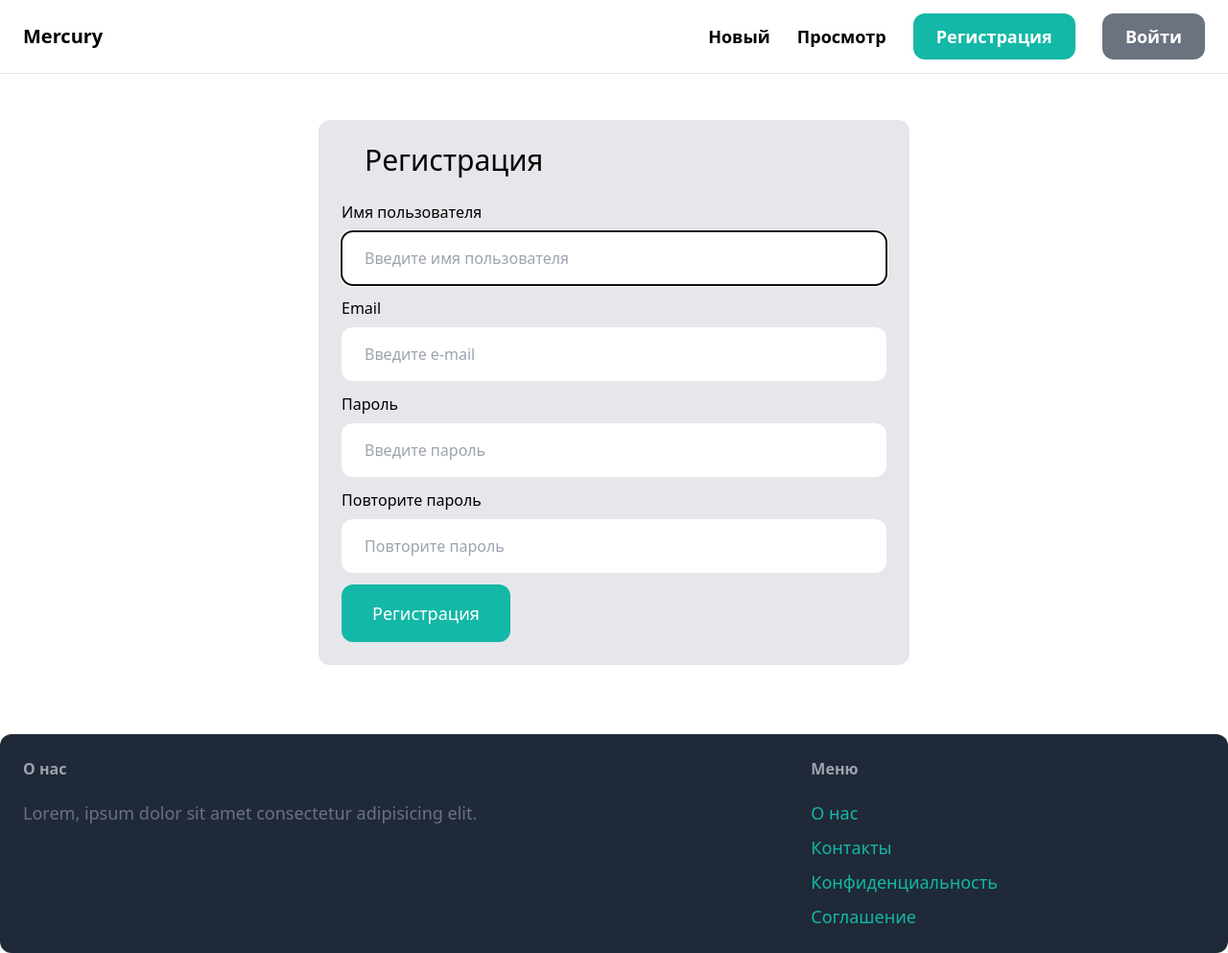
After one commit to VimWeiss/App, a Django app: page /signup/ in a window 1280 px wide. The commit adds this page. Shown: the whole page at 96% size. Run offline with Django 5.2, Linux system fonts and the light colour scheme; some libraries are stand-ins or nearby versions.

Commit message:
16042024

```diff
--- a/django_market/mercury/item/views.py
+++ b/django_market/mercury/item/views.py
@@ -4,7 +4,9 @@ from .models import Item
 
 def detail(request, pk):
     item = get_object_or_404(Item, pk=pk)
+    related_items = Item.objects.filter(category=item.category, is_sold=False).exclude(pk=pk)[0:3]
 
     return render(request, 'item/detail.html', {
         'item': item,
+        'related_items': related_items,
     })
--- a/django_market/mercury/mercury/urls.py
+++ b/django_market/mercury/mercury/urls.py
@@ -2,11 +2,10 @@ from django.conf import settings
 from django.conf.urls.static import static
 from django.contrib import admin
 from django.urls import path, include
-from mercury_core.views import index, contact
+
 
 urlpatterns = [
-    path('', index, name='index'),
+    path('', include('mercury_core.urls') ),
     path('items/', include('item.urls')),
-    path('contact/', contact, name='contact'),
     path('admin/', admin.site.urls),
 ] + static(settings.MEDIA_URL, document_root=settings.MEDIA_ROOT)
--- /dev/null
+++ b/django_market/mercury/mercury_core/forms.py
@@ -0,0 +1,29 @@
+from django import forms
+from django.contrib.auth.forms import UserCreationForm
+from django.contrib.auth.models import User
+
+
+class SignupForm(UserCreationForm):
+    class Meta:
+        model = User
+        fields = ('username', 'email', 'password1', 'password2')
+
+    username = forms.CharField(widget=forms.TextInput(attrs={
+        'placeholder':'Введите имя пользователя',
+        'class': 'w-full py-4 px-6 rounded-xl'
+    }))
+
+    email = forms.CharField(widget=forms.EmailInput(attrs={
+        'placeholder':'Введите e-mail',
+        'class': 'w-full py-4 px-6 rounded-xl'
+    }))
+
+    password1 = forms.CharField(widget=forms.PasswordInput(attrs={
+        'placeholder':'Введите пароль',
+        'class': 'w-full py-4 px-6 rounded-xl'
+    }))
+
+    password2 = forms.CharField(widget=forms.PasswordInput(attrs={
+        'placeholder':'Повторите пароль',
+        'class': 'w-full py-4 px-6 rounded-xl'
+    }))
--- a/django_market/mercury/mercury_core/templates/mercury_core/base.html
+++ b/django_market/mercury/mercury_core/templates/mercury_core/base.html
@@ -14,7 +14,7 @@
             <a href="#" class="text-lg font-semibold hover:text-gray-500">Новый</a>
             <a href="#" class="text-lg font-semibold hover:text-gray-500">Просмотр</a>
 
-            <a href="#" class="px-6 py-3 text-lg font-semibold bg-teal-500 text-white rounded-xl hover:bg-teal-700">Регистрация</a>
+            <a href="{% url 'mercury_core:signup' %}" class="px-6 py-3 text-lg font-semibold bg-teal-500 text-white rounded-xl hover:bg-teal-700">Регистрация</a>
             <a href="#" class="px-6 py-3 text-lg font-semibold bg-gray-500 text-white rounded-xl hover:bg-gray-700">Войти</a>
         </div>
     </nav>
@@ -34,7 +34,7 @@
 
             <ul class="space-y-2">
                 <li><a href="#" class="text-lg text-teal-500 hover:text-teal-700">О нас</a></li>
-                <li><a href="{% url 'contact' %}" class="text-lg text-teal-500 hover:text-teal-700">Контакты</a></li>
+                <li><a href="{% url 'mercury_core:contact' %}" class="text-lg text-teal-500 hover:text-teal-700">Контакты</a></li>
                 <li><a href="#" class="text-lg text-teal-500 hover:text-teal-700">Конфиденциальность</a></li>
                 <li><a href="#" class="text-lg text-teal-500 hover:text-teal-700">Соглашение</a></li>
             </ul>
--- /dev/null
+++ b/django_market/mercury/mercury_core/templates/mercury_core/signup.html
@@ -0,0 +1,47 @@
+{% extends 'mercury_core/base.html' %}
+
+{% block title %} Регистрация {% endblock %}
+
+{% block content %}
+<div class="w-1/2 my-6 mx-auto p-6 bg-gray-200 rounded-xl">
+    <h1 class="mb-6 ml-6 text-3xl">Регистрация</h1>
+
+    <form method="post" action=".">
+        {%csrf_token %}
+
+
+        <div class="mb-3">
+            <label class="inline-block mb-2">Имя пользователя</label><br>
+            {{ form.username }}
+        </div>
+
+        <div class="mb-3">
+            <label class="inline-block mb-2">Email</label><br>
+            {{ form.email }}
+        </div>
+
+        <div class="mb-3">
+            <label class="inline-block mb-2">Пароль</label><br>
+            {{ form.password1 }}
+        </div>
+
+        <div class="mb-3">
+            <label class="inline-block mb-2">Повторите пароль</label><br>
+            {{ form.password2 }}
+        </div>
+
+        {% if form.errors or form.non_field_errors %}
+            <div class="mb-3 p-6 bg-red-100 rounded-xl">
+                {% for field in form %}
+                    {{ field.errors }}
+                {% endfor %}
+
+                {{ form.non_field_errors }}
+
+            </div>
+        {% endif %}
+
+        <button class="py-4 px-8 text-lg bg-teal-500 hover:bg-teal-700 rounded-xl text-white">Регистрация</button>
+    </form>
+</div>
+{% endblock %}
--- /dev/null
+++ b/django_market/mercury/mercury_core/urls.py
@@ -0,0 +1,11 @@
+from django.urls import path
+
+from . import views
+
+app_name = 'mercury_core'
+
+urlpatterns = [
+    path('', views.index, name='index'),
+    path('contact/', views.contact, name='contact'),
+    path('signup/', views.signup, name='signup')
+]
--- a/django_market/mercury/mercury_core/views.py
+++ b/django_market/mercury/mercury_core/views.py
@@ -1,6 +1,8 @@
 from django.shortcuts import render
 
 from item.models import Category, Item
+
+from .forms import SignupForm
 
 def index(request):
     items = Item.objects.filter(is_sold=False)[0:6]
@@ -13,3 +15,10 @@ def index(request):
 
 def contact(request):
     return render(request, 'mercury_core/contact.html')
+
+def signup(request):
+    form = SignupForm()
+
+    return render(request, 'mercury_core/signup.html', {
+        'form':form
+    })
```
Also changed, not shown: django_market/mercury/item/templates/item/detail.html (+37 -1 lines).
